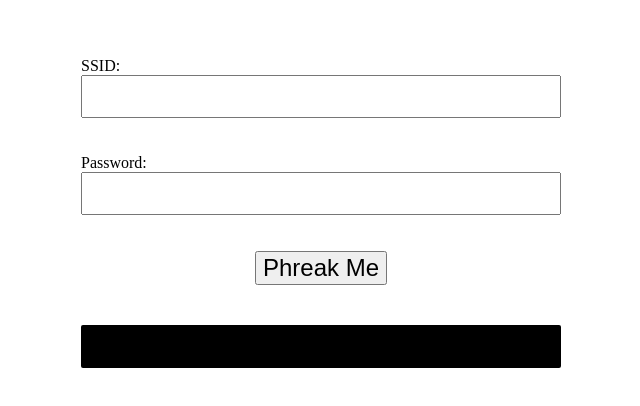
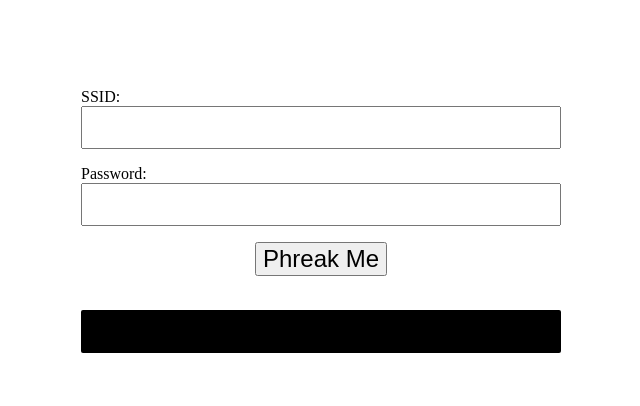
Before and after one commit to kangp3/phone, a plain HTML site: page itsjusthtml/index.html in a window 1280 px wide. Shown: the part 188-594 px from the top of the page, without its empty margins (319-959 px from the left). Drawn offline with Linux system fonts and the light colour scheme.

Commit message:
Yay CSS yay yay

```diff
--- a/itsjusthtml/index.html
+++ b/itsjusthtml/index.html
@@ -6,46 +6,43 @@
     <title>Phreak My Wi-Fi</title>
     <style>
       * {
-        border-box: border-box;
         -moz-box-sizing: border-box;
         -webkit-box-sizing: border-box;
-      }
-      html {
-        min-height: 100%;
-        display: grid;
+        border-box: border-box;
       }
       body {
+        align-items: center;
         display: flex;
         flex-direction: column;
+        height: 100vh;
+        justify-content: center;
       }
       form {
         max-width: 30rem;
         width: 90%;
-        margin: auto;
-      }
-      input[type="text"], input[type="password"] {
-        width: 100%;
-        font-size: 2rem;
-      }
-      input[type="submit"] {
-        margin: auto;
-        font-size: 1.5rem;
       }
       input {
         display: block;
+        margin-bottom: 1rem;
+      }
+      input[type="text"], input[type="password"] {
+        font-size: 2rem;
+        width: 100%;
+      }
+      input[type="submit"] {
+        font-size: 1.5rem;
+        margin-left: auto;
+        margin-right: auto;
       }
       div {
-        margin-top: 40px;
-        width: 100%;
         background-color: black;
+        border-radius: 2px;
         color: #0F0;
         padding: 0.5rem;
-        border-radius: 2px;
       }
       pre {
-        width: 100%;
+        font-size: 1.5rem;
         margin: 0;
-        font-size: 1.5rem;
         overflow-x: scroll;
       }
     </style>
@@ -53,10 +50,11 @@
 <body>
     <form id="phorm">
         <label for="ssid">SSID:</label>
-        <input id="ssid" type="text" /><br /><br />
+        <input id="ssid" type="text" />
         <label for="pass">Password:</label>
-        <input id="pass" type="password"><br /><br />
+        <input id="pass" type="password">
         <input type="submit" value="Phreak Me" />
+        <br />
         <div>
           <pre id="digs"> </pre>
         </div>
```
